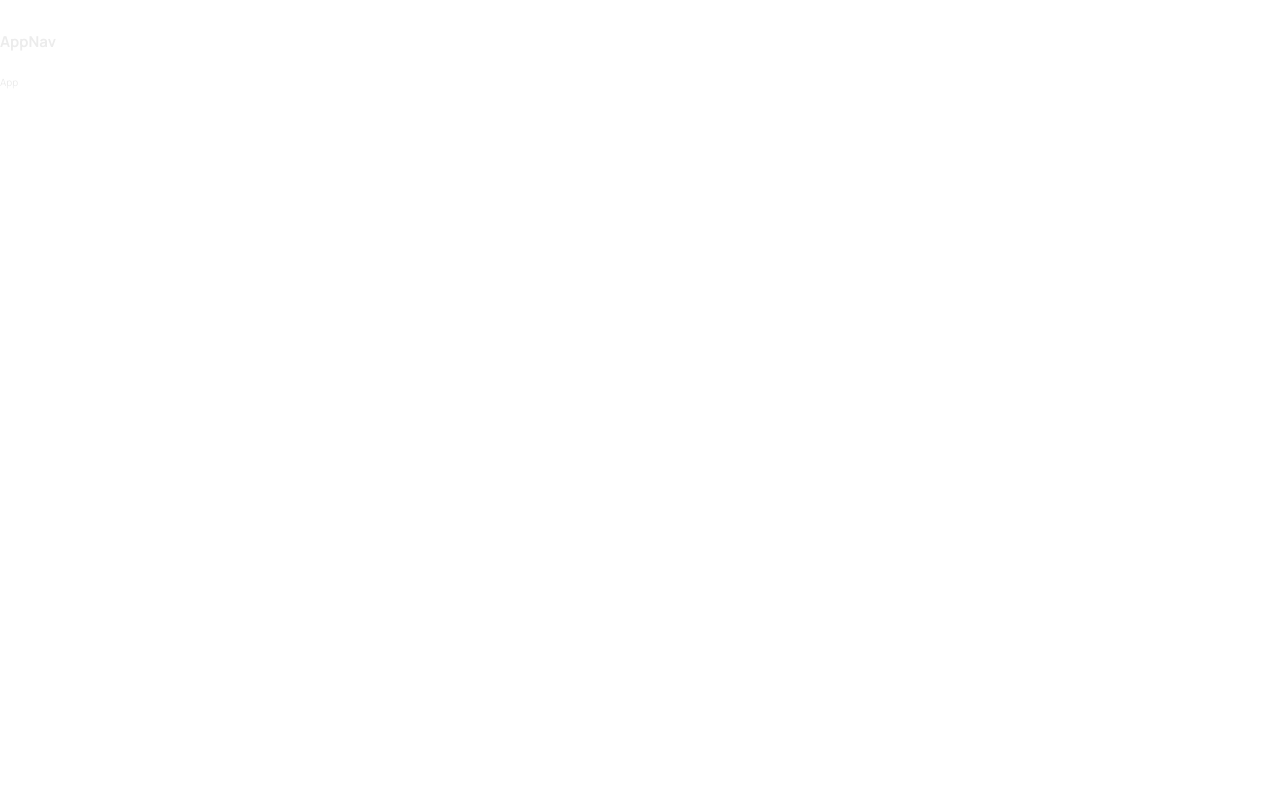
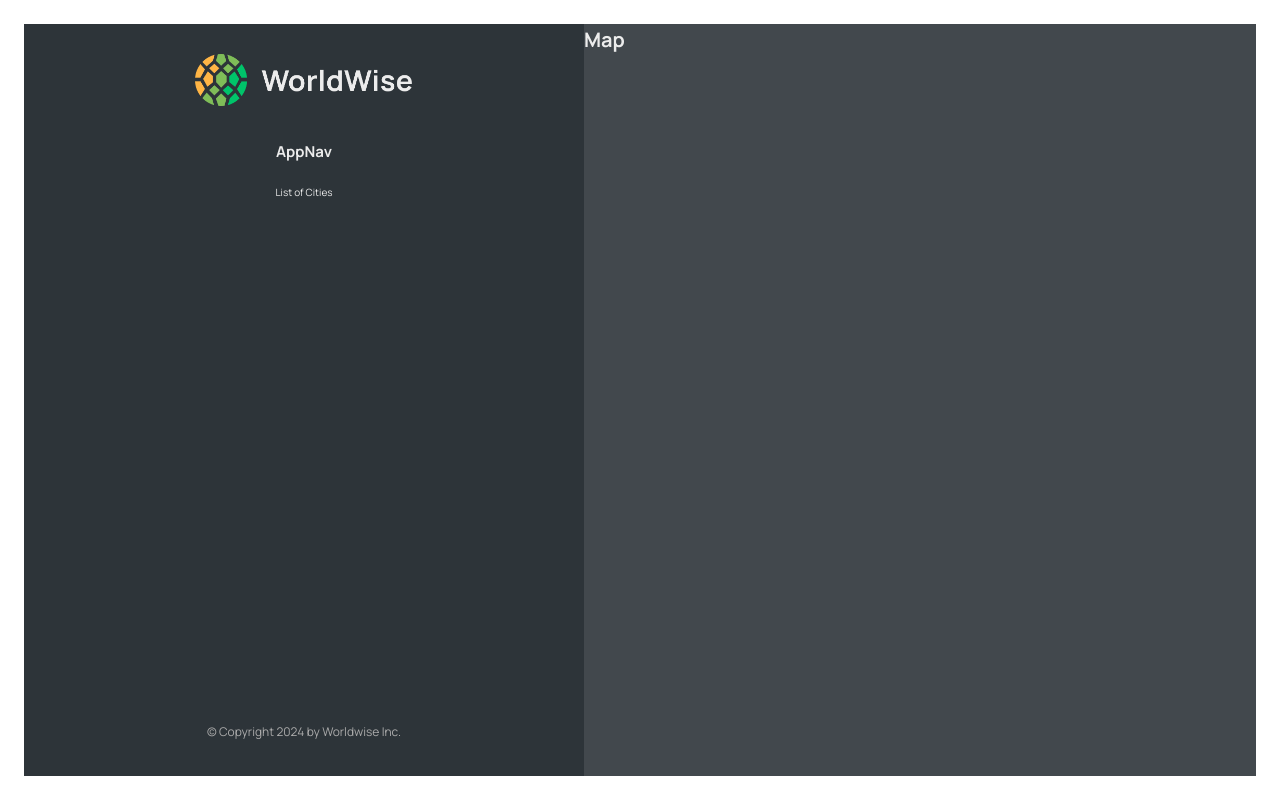
Before and after one commit to nneessen/worldwise, a React (Vite) app: page /app in a window 1280 px wide. Built offline with nearby package versions, Linux system fonts and the light colour scheme.

Commit message:
more styles csm usersnippet add-on

```diff
--- /dev/null
+++ b/src/components/Footer.jsx
@@ -0,0 +1,11 @@
+import styles from "./Footer.module.css";
+
+export default function Footer() {
+  return (
+    <footer className={styles.footer}>
+      <p className={styles.copyright}>
+        &copy; Copyright {new Date().getFullYear()} by Worldwise Inc.
+      </p>
+    </footer>
+  );
+}
--- /dev/null
+++ b/src/components/Footer.module.css
@@ -0,0 +1,8 @@
+.footer {
+  margin-top: auto;
+}
+
+.copyright {
+  font-size: 1.2rem;
+  color: var(--color-light--1);
+}
--- /dev/null
+++ b/src/components/Map.jsx
@@ -0,0 +1,9 @@
+import styles from "./Map.module.css";
+
+export default function Map() {
+  return (
+    <div className={styles.mapContainer}>
+      <h1>Map</h1>
+    </div>
+  );
+}
--- /dev/null
+++ b/src/components/Sidebar.jsx
@@ -0,0 +1,15 @@
+import styles from "./Sidebar.module.css";
+import Logo from "./Logo";
+import AppNav from "./AppNav";
+import Footer from "./Footer";
+
+export default function Sidebar() {
+  return (
+    <div className={styles.sidebar}>
+      <Logo />
+      <AppNav />
+      <p>List of Cities</p>
+      <Footer />
+    </div>
+  );
+}
--- a/src/components/Sidebar.module.css
+++ b/src/components/Sidebar.module.css
@@ -8,12 +8,3 @@
   align-items: center;
   height: calc(100vh - 4.8rem);
 }
-
-.footer {
-  margin-top: auto;
-}
-
-.copyright {
-  font-size: 1.2rem;
-  color: var(--color-light--1);
-}
--- a/src/pages/AppLayout.jsx
+++ b/src/pages/AppLayout.jsx
@@ -1,10 +1,13 @@
-import AppNav from "../components/AppNav";
+import Sidebar from "../components/Sidebar";
+import Map from "../components/Map";
+
+import styles from "./AppLayout.module.css";
 
 export default function AppLayout() {
   return (
-    <div>
-      <AppNav />
-      <p>App</p>
+    <div className={styles.app}>
+      <Sidebar />
+      <Map />
     </div>
   );
 }
```
